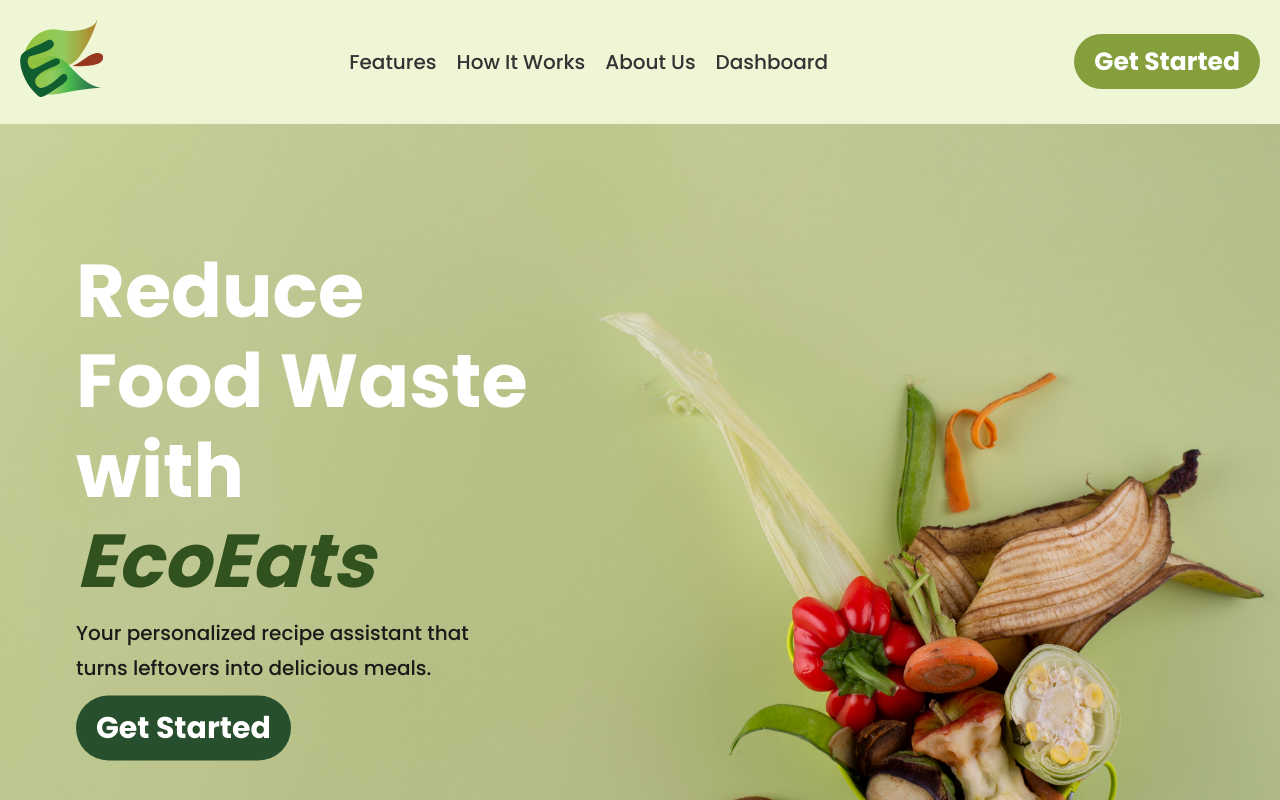
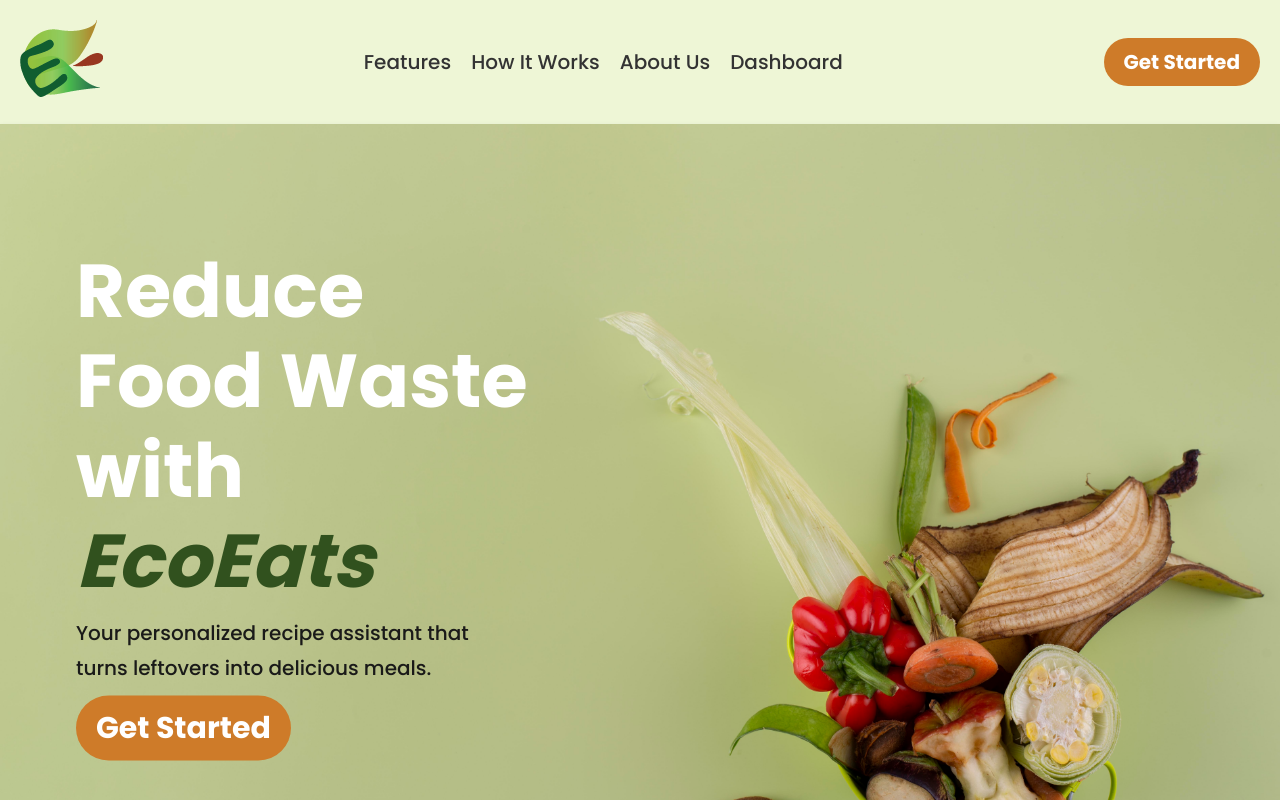
Before and after one commit to insiya2414/EcoEats, a React (Create React App) app in the folder ecoeats/: page / in a window 1280 px wide. Shown: the top 800 px of the page. Built offline with nearby package versions, Linux system fonts and the light colour scheme; no server answers.

Commit message:
changes to start button

```diff
--- a/ecoeats/src/styles.css
+++ b/ecoeats/src/styles.css
@@ -63,17 +63,18 @@
  .btn {
    text-decoration: none;
    padding: 10px 20px;
-   background-color: #859F3D; /* Button background color */
+   background-color: #ce7b29; /* Button background color */
    color: #fff; /* Button text color */
    border-radius: 50px;
-   font-size: 25px;
+   font-size: 20px;
    font-weight: bold;
    transition: background-color 0.3s ease; /* Smooth transition on hover */
  }
 
  .btn:hover {
-   background-color: #e77f18; /* Darker shade on hover */
+   background-color: #859F3D; /* Darker shade on hover */
  }
+
 
  @media (max-width: 768px) {
   /* Hide navigation links and button */
@@ -141,7 +142,7 @@
 .hero .btn {
   display: inline-block;
   padding: 10px 20px;
-  background-color: #284f2d;
+  background-color: #ce7b29;
   font-weight: 80px;
   color: #fff;
   text-decoration: none;
```
